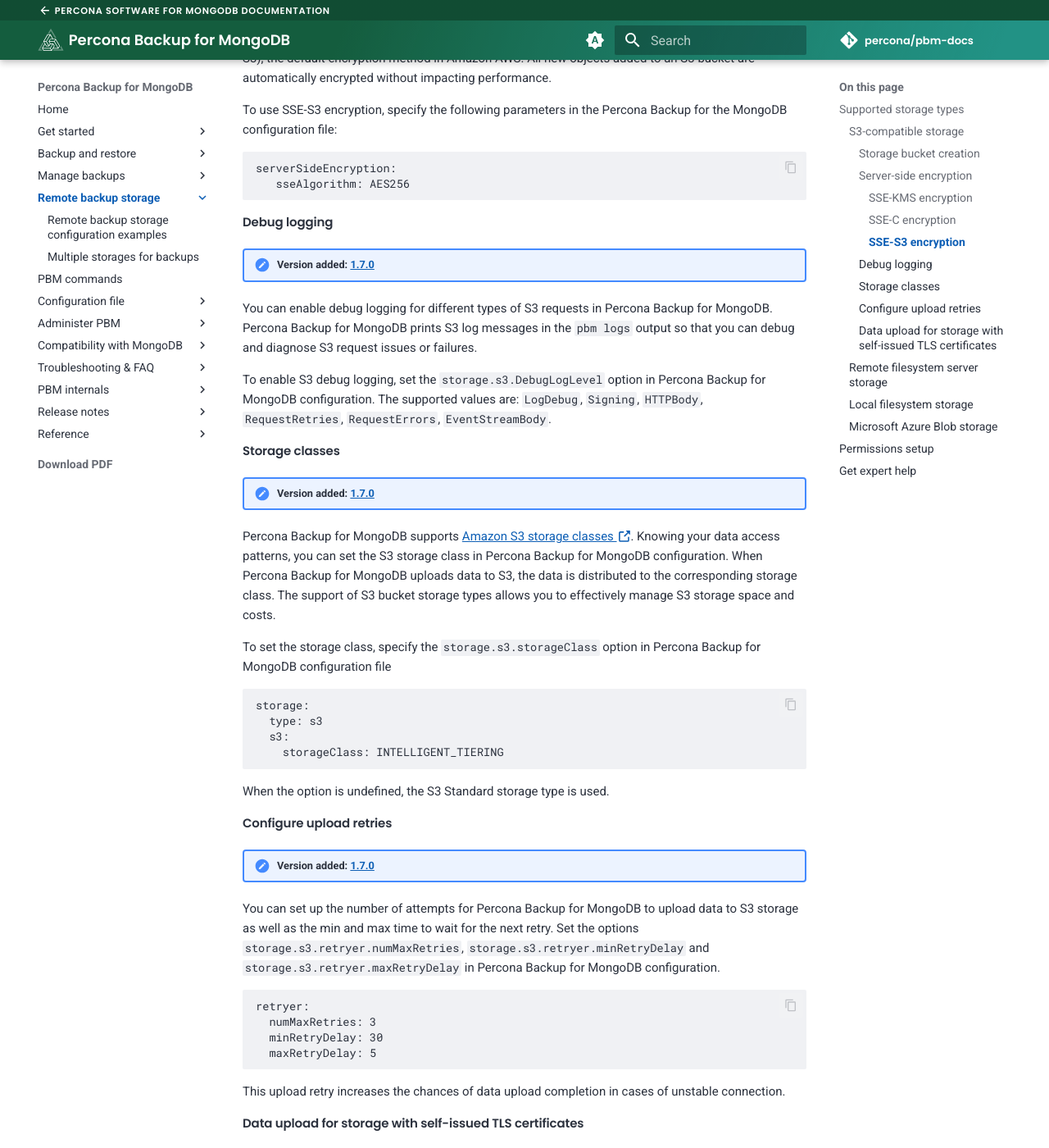
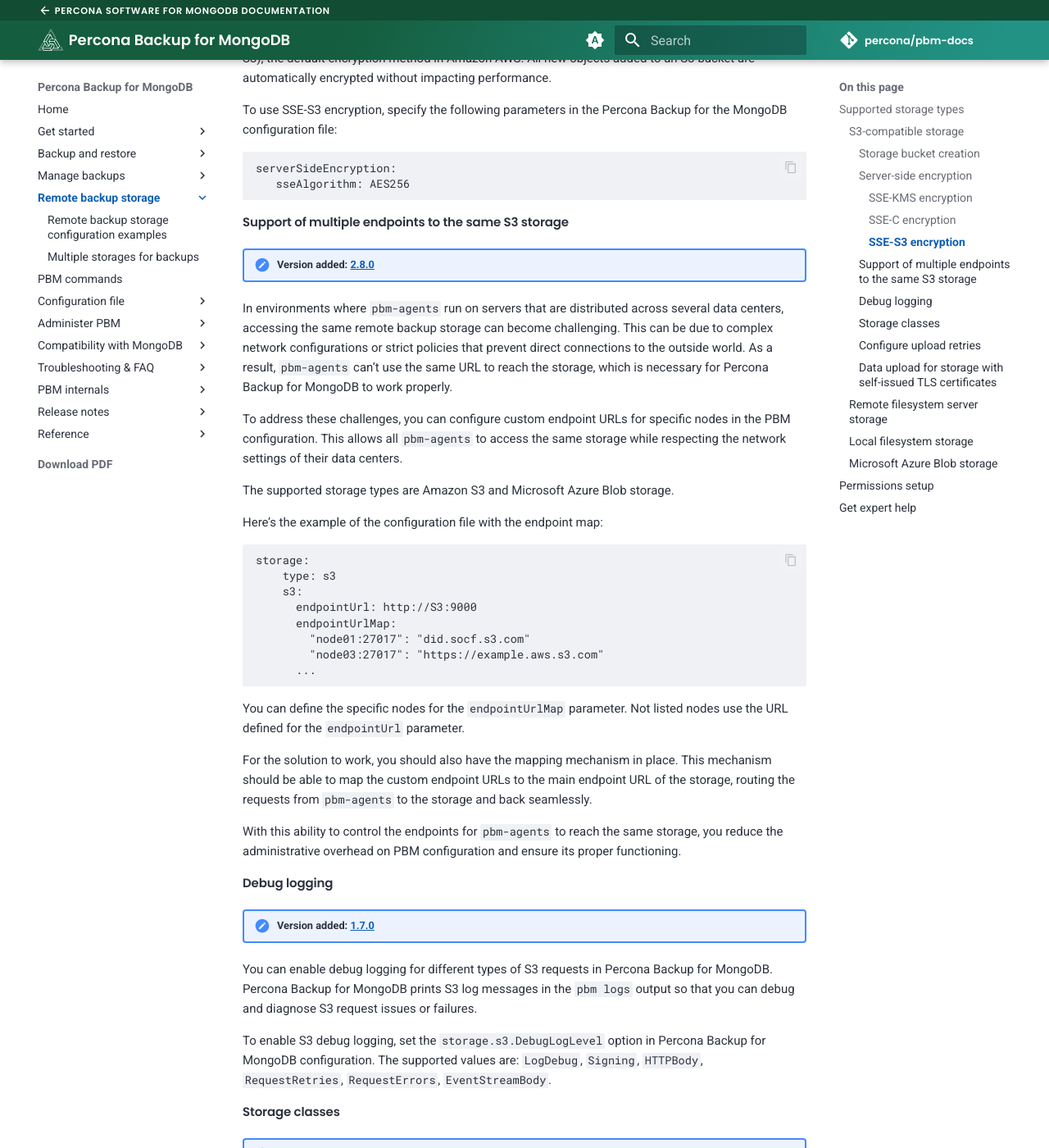
Before and after one commit to percona/pbm-docs, an MkDocs documentation site: the page built from docs/details/storage-configuration.md, in a window 1280 px wide and 1400 px high, scrolled down 2701 px. Shown: the whole window at 82% size. Built offline with MkDocs 1.6.1 and Material for MkDocs 9.7.7, drawn with Linux system fonts in a browser that asks for light colours; nearby versions of some CDN libraries; comment, search, counter and statistics services are not loaded.

Commit message:
PBM-1211 Support for multiple endpoint to the same storage (#222)

````diff
--- a/docs/details/storage-configuration.md
+++ b/docs/details/storage-configuration.md
@@ -156,6 +156,34 @@
    sseAlgorithm: AES256
 ```
 
+#### Support of multiple endpoints to the same S3 storage
+
+!!! admonition "Version added: [2.8.0](../release-notes/2.8.0.md)"
+
+In environments where `pbm-agents` run on servers that are distributed across several data centers, accessing the same remote backup storage can become challenging. This can be due to complex network configurations or strict policies that prevent direct connections to the outside world. As a result, `pbm-agents` can't use the same URL to reach the storage, which is necessary for Percona Backup for MongoDB to work properly.
+
+To address these challenges, you can configure custom endpoint URLs for specific nodes in the PBM configuration. This allows all `pbm-agents` to access the same storage while respecting the network settings of their data centers.
+
+The supported storage types are Amazon S3 and Microsoft Azure Blob storage.
+
+Here’s the example of the configuration file with the endpoint map:
+
+```yaml
+storage:
+    type: s3
+    s3:
+      endpointUrl: http://S3:9000
+      endpointUrlMap:
+        "node01:27017": "did.socf.s3.com"
+        "node03:27017": "https://example.aws.s3.com"
+      ...
+```
+
+You can define the specific nodes for the `endpointUrlMap` parameter. Not listed nodes use the URL defined for the `endpointUrl` parameter.
+
+For the solution to work, you should also have the mapping mechanism in place. This mechanism should be able to map the custom endpoint URLs to the main endpoint URL of the storage, routing the requests from `pbm-agents` to the storage and back seamlessly.
+
+With this ability to control the endpoints for `pbm-agents` to reach the same storage, you reduce the administrative overhead on PBM configuration and ensure its proper functioning.
 
 #### Debug logging
 
````
Also changed, not shown: docs/reference/configuration-options.md (+10 -0 lines).
